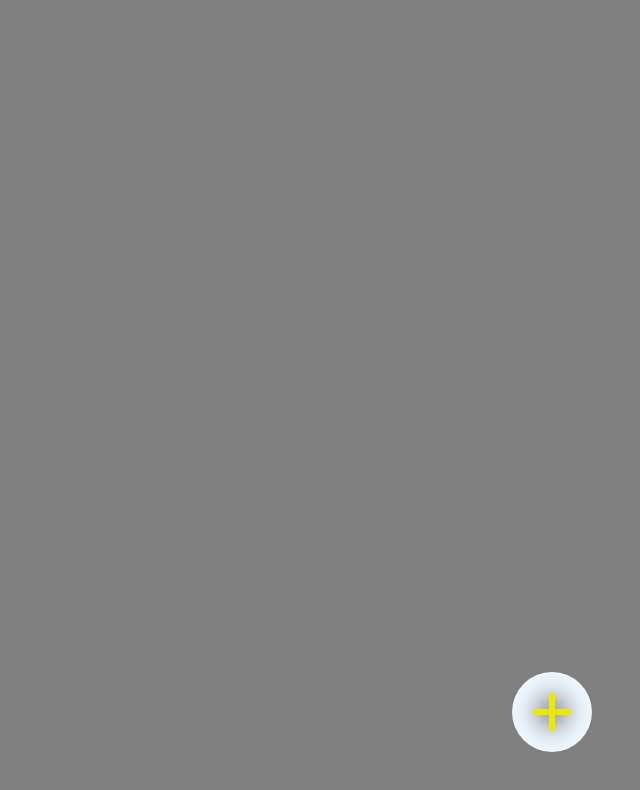
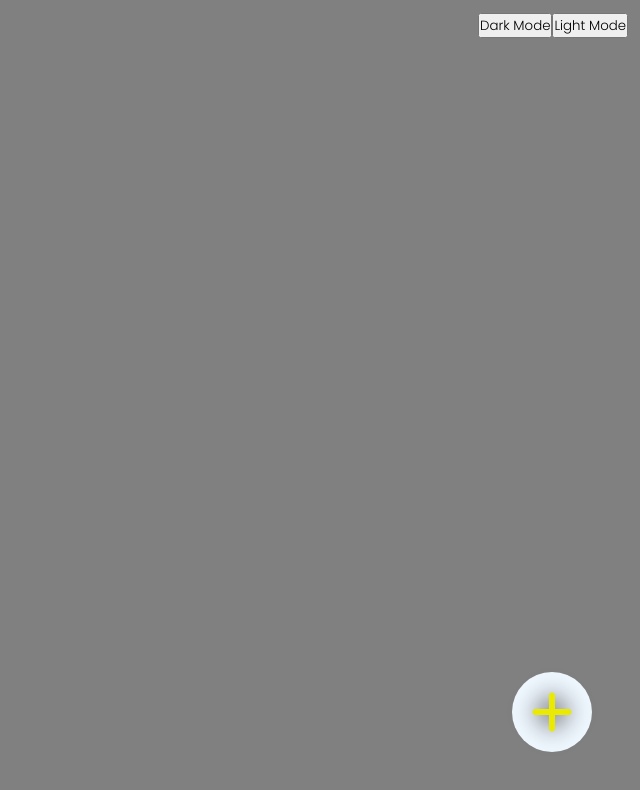
Before and after one commit to Pllums/noter, a React (Create React App) app: page / in a window 1280 px wide. Shown: the top 790 px of the page, without its empty margins (640-1280 px from the left). Built offline with nearby package versions, Linux system fonts and the light colour scheme.

Commit message:
Basics of useContext added to app to start building out light and dark mode theme.

```diff
--- a/public/index.html
+++ b/public/index.html
@@ -21,10 +21,7 @@
 			crossorigin="anonymous"
 		></script>
 		<link rel="stylesheet" href="./styles.css" />
-		<!--
-      manifest.json provides metadata used when your web app is installed on a
-      user's mobile device or desktop. See https://developers.google.com/web/fundamentals/web-app-manifest/
-    -->
+
 		<link rel="manifest" href="%PUBLIC_URL%/manifest.json" />
 		<!--
       Notice the use of %PUBLIC_URL% in the tags above.
@@ -35,21 +32,11 @@
       work correctly both with client-side routing and a non-root public URL.
       Learn how to configure a non-root public URL by running `npm run build`.
     -->
-		<title>React App</title>
+		<title>Noter</title>
 	</head>
 	<body>
 		<script src="../src/App.tsx" type="TSX/text"></script>
-		<noscript>You need to enable JavaScript to run this app.</noscript>
+
 		<div id="root"></div>
-		<!--
-      This HTML file is a template.
-      If you open it directly in the browser, you will see an empty page.
-
-      You can add webfonts, meta tags, or analytics to this file.
-      The build step will place the bundled scripts into the <body> tag.
-
-      To begin the development, run `npm start` or `yarn start`.
-      To create a production bundle, use `npm run build` or `yarn build`.
-    -->
 	</body>
 </html>
--- a/src/App.tsx
+++ b/src/App.tsx
@@ -1,39 +1,17 @@
 import React, { useState } from "react";
 import "./App.css";
-import Header from "./components/Header";
+// import Header from "./components/Header";
+import { ThemeContext, Theme } from "./components/ThemeProvider/ThemeContext";
+import NotesPage from "./routes/Notes";
 
 function App() {
-  // interface IState {
-  // 	user: { name: string };
-  // }
+	const [theme, setTheme] = useState(Theme.Light);
 
-  // const [name, setName] = useState<IState["user"]>();
-  // const [user, setUser] = useState("");
-  // const handleChange = (e) => {
-  // 	const newName = e.target.value;
-  // 	setName(newName);
-  // };
-
-  // function handleNewUser(){
-  // 	setUser(name);
-  // }
-
-  return (
-    <div className="App">
-      <header className="App-header">
-        <div>
-          <form>
-            <input
-              name="name"
-              type="text"
-              placeholder="Enter your name"
-            ></input>
-            <button>Submit</button>
-          </form>
-        </div>
-      </header>
-    </div>
-  );
+	return (
+		<ThemeContext.Provider value={{ theme, setTheme }}>
+			<NotesPage />
+		</ThemeContext.Provider>
+	);
 }
 
 export default App;
--- /dev/null
+++ b/src/components/ThemeProvider/ThemeContext.ts
@@ -0,0 +1,18 @@
+import { createContext, useContext } from "react";
+
+export enum Theme {
+	Dark = "Dark",
+	Light = "Light",
+}
+
+export type ThemeContextType = {
+	theme: Theme;
+	setTheme: (Theme: Theme) => void;
+};
+
+export const ThemeContext = createContext<ThemeContextType>({
+	theme: Theme.Dark,
+	setTheme: (theme) => console.warn("no theme provider"),
+});
+
+export const useTheme = () => useContext(ThemeContext);
--- a/src/index.tsx
+++ b/src/index.tsx
@@ -1,9 +1,10 @@
 import React from "react";
 import ReactDOM from "react-dom/client";
 import { createBrowserRouter, RouterProvider } from "react-router-dom";
-import NotesPage from "./routes/Notes";
+import App from "./App";
+// import NotesPage from "./routes/Notes";
 
-const router = createBrowserRouter([{ path: "/", element: <NotesPage /> }]);
+const router = createBrowserRouter([{ path: "/", element: <App /> }]);
 
 const root = ReactDOM.createRoot(
 	document.getElementById("root") as HTMLElement
--- a/src/routes/Notes/Notes.css
+++ b/src/routes/Notes/Notes.css
@@ -11,3 +11,12 @@
 	grid-template-columns: repeat(6, 1fr);
 	gap: 1.5rem;
 }
+
+header {
+	position: absolute;
+	top: 0;
+	right: 0;
+	width: 100%;
+	text-align: end;
+	padding: 0.75rem;
+}
--- a/src/routes/Notes/index.tsx
+++ b/src/routes/Notes/index.tsx
@@ -1,8 +1,10 @@
 import { AnimatePresence } from "framer-motion";
-import { createContext, useContext, useEffect, useState } from "react";
+import { useEffect, useState } from "react";
 import NewNote from "../../components/Notes/NewNote";
 import NewNoteButton from "../../components/Notes/NewNoteButton";
 import SavedNote from "../../components/Notes/SavedNote";
+import { useTheme, Theme } from "../../components/ThemeProvider/ThemeContext";
+
 import "./Notes.css";
 
 interface IState {
@@ -19,13 +21,7 @@ export default function NotesPage() {
 
 	const [notes, setNotes] = useState<IState["notesArray"]>([]);
 
-	const [darkTheme, setDarkTheme] = useState<boolean>(true);
-
-	const ThemeContext = createContext();
-
-	function toggleTheme() {
-		setDarkTheme((prevTheme) => !prevTheme);
-	}
+	const { theme, setTheme } = useTheme();
 
 	useEffect(() => {
 		const data = localStorage.getItem("NOTES_LIST");
@@ -63,6 +59,10 @@ export default function NotesPage() {
 
 	return (
 		<section id="notes-page">
+			<header>
+				<button onClick={() => setTheme(Theme.Dark)}>Dark Mode</button>
+				<button onClick={() => setTheme(Theme.Light)}>Light Mode</button>
+			</header>
 			<div className="notes-grid">
 				<AnimatePresence>
 					{notes.map((note, key: number) => (
```
